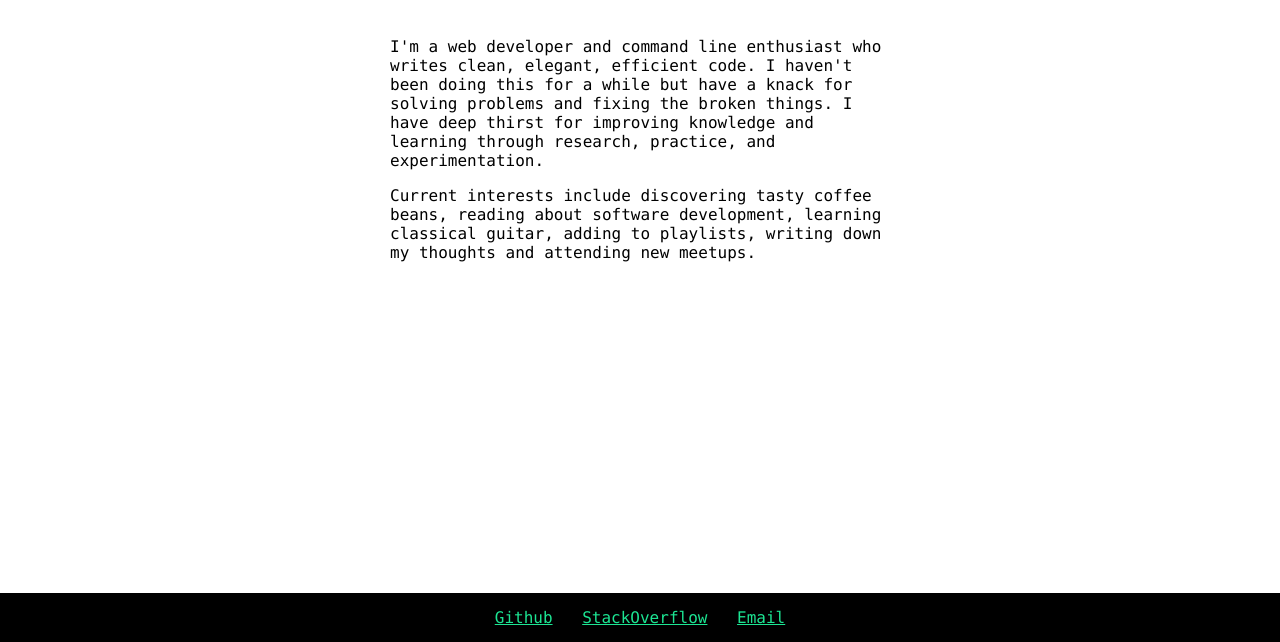
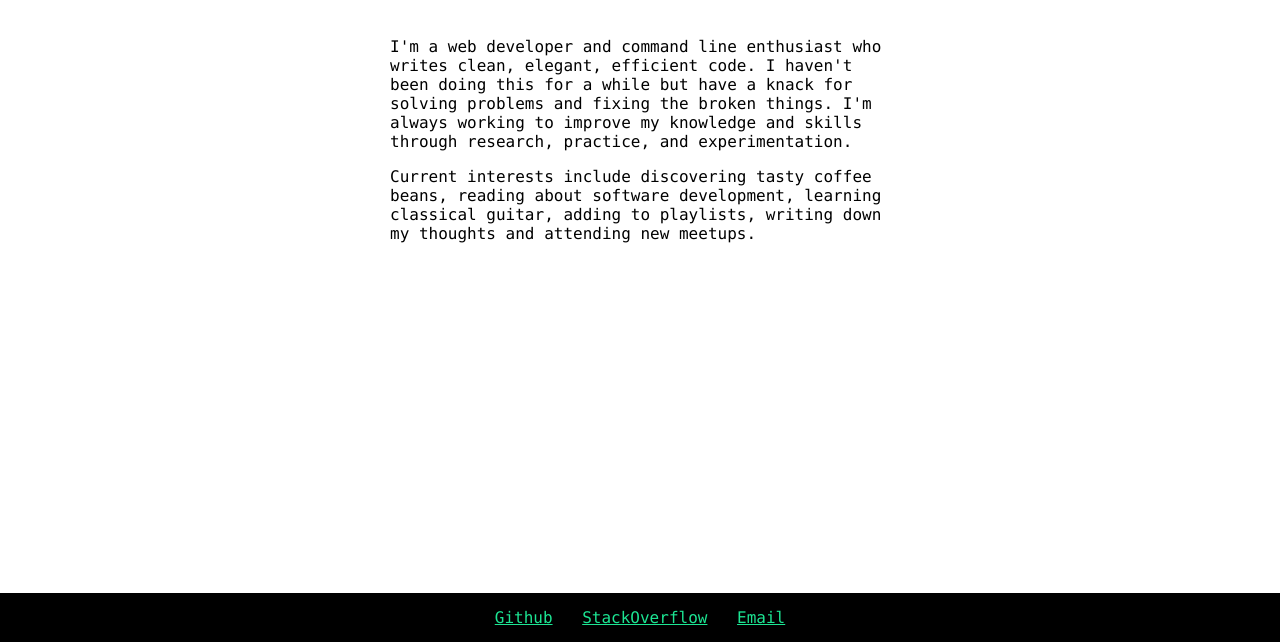
Before and after one commit to jblakeman/jblakeman.github.io, a plain HTML site: page about.html in a window 1280 px wide. Shown: the part 158-800 px from the top of the page. Drawn offline with Linux system fonts and the light colour scheme.

Commit message:
Better wording

```diff
--- a/about.html
+++ b/about.html
@@ -11,7 +11,7 @@
     </header>
     <article>
         <h1><a href="about.html">About</a></h1>
-        <p>I'm a web developer and command line enthusiast who writes clean, elegant, efficient code.  I haven't been doing this for a while but have a knack for solving problems and fixing the broken things.  I have deep thirst for improving knowledge and learning through research, practice, and experimentation.</p>
+        <p>I'm a web developer and command line enthusiast who writes clean, elegant, efficient code.  I haven't been doing this for a while but have a knack for solving problems and fixing the broken things.  I'm always working to improve my knowledge and skills through research, practice, and experimentation.</p>
         <p>Current interests include discovering tasty coffee beans, reading about software development, learning classical guitar, adding to playlists, writing down my thoughts and attending new meetups.</p>
     </article>
     <footer>
```
